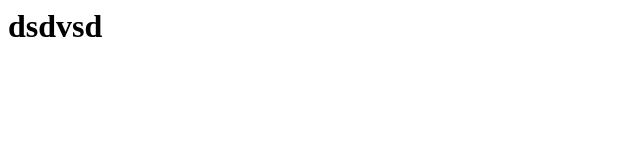
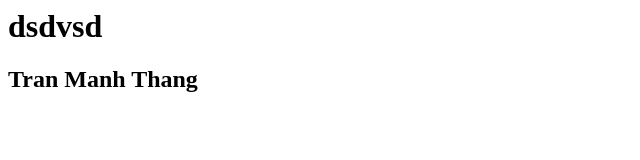
Before and after one commit to DtTvn/test, a plain HTML site: page iggugiugi/index.html in a window 1280 px wide. Shown: the whole page, without its empty margins (0-640 px from the left). Drawn offline with Linux system fonts and the light colour scheme.

Commit message:
lan day 2

```diff
--- a/iggugiugi/index.html
+++ b/iggugiugi/index.html
@@ -1 +1,2 @@
 <h1>dsdvsd</h1>
+<h2>Tran Manh Thang</h2>
```
